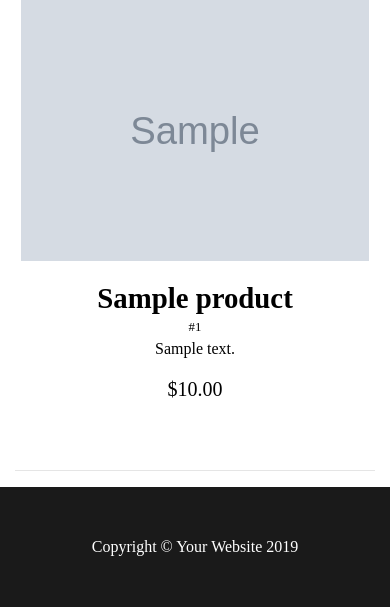
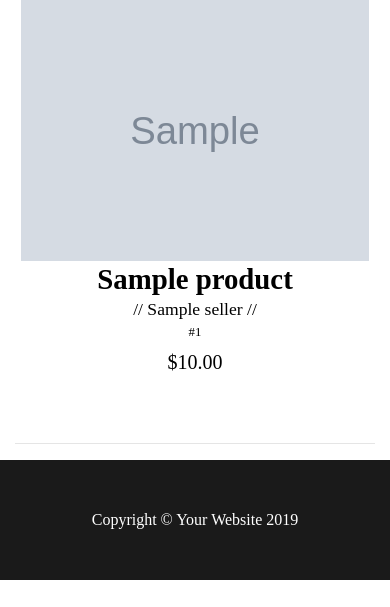
Before and after one commit to michaelpermyashkin/Cloudland, a Django app: page / in a window 390 px wide. Shown: the part 245-852 px from the top of the page. After the commit the page ends 825 px from the top, so only its background shows below. Run offline with Django 3.2, Linux system fonts and the light colour scheme; tables that the repository leaves empty hold one stand-in row (values such as "Sample post"); grey boxes marked "Sample" are stand-in pictures; parts of the project's set-up code (start-up, migrations or seed data) failed here and were passed over; some libraries are stand-ins or nearby versions; some web fonts are replaced.

Commit message:
added seller model. need to make cards more responsive

```diff
--- a/stitch/carts/templates/carts/shopping-cart.html
+++ b/stitch/carts/templates/carts/shopping-cart.html
@@ -33,10 +33,10 @@
         {% for item in cart.cartitem_set.all %}
         <div class="product">
             <div class="product-image">
-                <img src="{% static 'store/media/'%}{{item.product.productImage}}">
+                <img src="{% static 'store/media/products/'%}{{item.product.product_image}}">
             </div>
             <div class="product-details">
-                <div class="product-title">{{ item.product.productName }}</div>
+                <div class="product-title">{{ item.product.product_name }}</div>
                 <p class="product-description">{{ item.product.description }}</p>
             </div>
             <div class="product-price">{{ item.product.price }}</div>
@@ -49,7 +49,7 @@
                 <!-- Form to get the itemID into view -->
                 <form method="post" action="{% url 'remove_from_cart' %}">
                     {% csrf_token %}
-                    <button type="submit" class="remove-product" name="get-prod-info{{item.product.productID}}">
+                    <button type="submit" class="remove-product" name="get-prod-info{{item.product.product_id}}">
                         REMOVE
                     </button>
                 </form>
--- a/stitch/carts/views.py
+++ b/stitch/carts/views.py
@@ -45,7 +45,7 @@
             selectedProductID = int(key[13:])
 
     # We try to add the product to the cart
-    product = Product.objects.get(productID=selectedProductID)
+    product = Product.objects.get(product_id=selectedProductID)
     cart_item, created = CartItem.objects.get_or_create(cart=cart, product=product) # return tuple (<model object>, true/false)
 
     try:
@@ -72,7 +72,7 @@
     session_ID = request.session['cart_id']
     cart = Cart.objects.get(id=session_ID)
     # We try to add the product to the cart
-    product = Product.objects.get(productID=selectedProductID)
+    product = Product.objects.get(product_id=selectedProductID)
     cart_item, created = CartItem.objects.get_or_create(cart=cart, product=product) # return tuple (<model object>, true/false)
 
     cart_item.delete()
--- a/stitch/store/models.py
+++ b/stitch/store/models.py
@@ -4,17 +4,28 @@
 from django.dispatch import receiver
 from django.utils.datetime_safe import datetime
 
+class Seller(models.Model):
+    seller_full_name = models.CharField(max_length=50)
+    seller_listing_name = models.CharField(max_length=50)
+    email = models.EmailField(max_length=50)
+    date_added = models.DateField(auto_now_add=True)
+
+    def __str__(self):
+        return self.seller_listing_name
+
 # Create your models here.
 class Product(models.Model):
-    productID = models.AutoField(primary_key=True)
-    productName = models.CharField(max_length=25)
-    category = models.CharField(max_length=30, default="")
+    product_id = models.AutoField(primary_key=True)
+    product_name = models.CharField(max_length=30, help_text="Limit 30 characters")
+    seller = models.ForeignKey(Seller, on_delete=models.CASCADE, null=True, blank=True)
+    category = models.CharField(max_length=30, default="", help_text="Select the categories you would like the product to appear in")
     price = models.DecimalField(max_digits=6, decimal_places=2)
-    description = models.TextField(max_length=30)
-    productImage = models.CharField(max_length=15)
+    description_short = models.CharField(max_length=30, default="", help_text="Limit 30 characters: Brief product description on item card")
+    description_full = models.TextField(max_length=500, default="", help_text="Your full item description when item details are viewed")
+    product_image = models.CharField(max_length=60, help_text="Upload product image")
     is_featured = models.BooleanField(default=False)
-    dateListed = models.DateTimeField(auto_now_add=True)
-    quantity = models.PositiveIntegerField()
+    date_listed = models.DateTimeField(auto_now_add=True)
+    quantity = models.PositiveIntegerField(help_text="Quantity available - Default 1", default=1)
 
     def __str__(self):
-        return self.productName
+        return self.product_name
--- a/stitch/store/static/store/css/base-styles.css
+++ b/stitch/store/static/store/css/base-styles.css
@@ -76,6 +76,10 @@
     border-radius: 0;
 }
 
+.card-body {
+    margin-top: -1.2em;
+}
+
 #product-name {
     color: #000;
     text-decoration: none;
@@ -92,6 +96,11 @@
     font-size: 0.8em;
 }
 
+#seller-name {
+    margin: -0.75em 0 .6em 0;
+    font-size: 1.1em;
+}
+
 #card-add-to-cart-icon {
     margin: 0 auto;
     margin-top: -3em;
--- a/stitch/store/templates/store/products-page.html
+++ b/stitch/store/templates/store/products-page.html
@@ -73,20 +73,22 @@
                 <!-- Form to get the itemID into view -->
                 <form method="post" action="{% url 'store-view-item' %}">
                     {% csrf_token %}
-                    <button type="submit" name="get-prod-info{{product.productID}}" id="hidden-button">
+                    <button type="submit" name="get-prod-info{{product.product_id}}" id="hidden-button">
                         <div class="img-wrapper">
-                            <!-- <a href="{% url 'store-view-item' %}"> -->
-                                <img class="card-img-top rounded-0" src="{% static 'store/media/products/'%}{{product.productImage}}" id="card-image" alt="Product Image">
-                                <div class="img-overlay">
-                                    <div class="btn" id="btn-view-item">VIEW</div>
-                                </div>
-                            <!-- </a> -->
+                            <div class="image">
+                                <img class="card-img-top rounded-0" src="{% static 'store/media/products/'%}{{product.product_image}}" id="card-image" alt="Product Image">
+                            </div>
+                            <div class="img-overlay">
+                                <div class="btn" id="btn-view-item">VIEW</div>
+                            </div>
                         </div>
                         <div class="card-body text-center">
                             <h4 class="card-title">
-                                <a href="{% url 'store-view-item' %}" id="product-name">{{ product.productName }}</a>
+                                <a href="{% url 'store-view-item' %}" id="product-name">{{ product.product_name }}</a>
                             </h4>
-                            <p id="item-number">#{{ product.productID }}</p>
+                            <p id="seller-name">// {{product.seller.seller_listing_name }} //</p>
+
+                            <p id="item-number">#{{ product.product_id }}</p>
                             <p class="card-text" id="product-description">{{ product.description }}</p>
                             <h5 id="product-price">${{ product.price | floatformat:2 }}</h5>
                         </div>
--- a/stitch/store/views.py
+++ b/stitch/store/views.py
@@ -6,7 +6,7 @@
 
 def updateProductList(filterCategory):
     if filterCategory == 'all':
-        products = Product.objects.values().order_by('?')
+        products = Product.objects.order_by('?')
     else:
         products = Product.objects.filter(category=filterCategory)
     args = {
@@ -48,7 +48,7 @@
 
     # we successfully found product
     if selectedProductID != None:
-        product = Product.objects.filter(productID=selectedProductID)
+        product = Product.objects.filter(product_id=selectedProductID)
         args = {
             'product': product,
         }
@@ -60,6 +60,7 @@
 # Contact page
 def contact(request):
     return render(request, 'store/contact.html')
+
 
 # products = [
 #     {
```
Also changed, not shown: stitch/carts/admin.py (+5 -5 lines), stitch/store/admin.py (+8 -2 lines), stitch/store/templates/store/view-item.html (+5 -5 lines), stitch/store/migrations/0016_auto_20200516_0237.py (added), stitch/store/migrations/0017_auto_20200516_0313.py (added), stitch/store/migrations/0018_auto_20200516_0331.py (added), stitch/store/migrations/0019_auto_20200516_0336.py (added), stitch/store/migrations/0020_auto_20200516_0344.py (added), stitch/store/migrations/0021_auto_20200516_0345.py (added).
